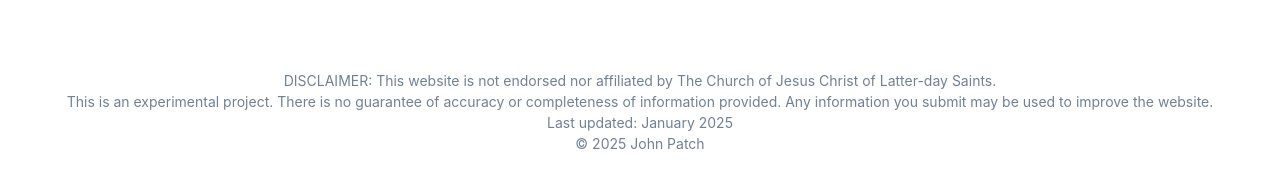
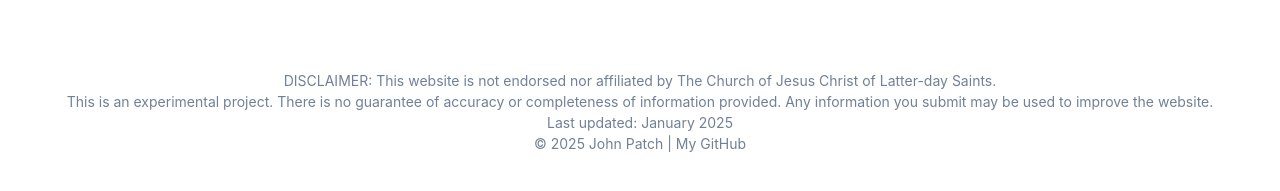
Before and after one commit to legojrp/LDSDocSearchQA, a React (Create React App) app in the folder frontend/ldsdocsearch/: page / in a window 1280 px wide. Shown: the part 359-550 px from the top of the page. Built offline with nearby package versions, Linux system fonts and the light colour scheme.

Commit message:
more stuff

```diff
--- a/frontend/ldsdocsearch/src/App.js
+++ b/frontend/ldsdocsearch/src/App.js
@@ -136,7 +136,7 @@
           <Text>
           Last updated: January 2025
           </Text>
-          &copy; 2025 John Patch
+          &copy; 2025 John Patch | <a href="https://github.com/legojrp/LDSDocSearchQA" target="_blank" rel="noopener noreferrer"> My GitHub</a>
         </Box>
 
       </Box>
```
Also changed, not shown: 1 other file (tests, documents, lock files or other folders).
